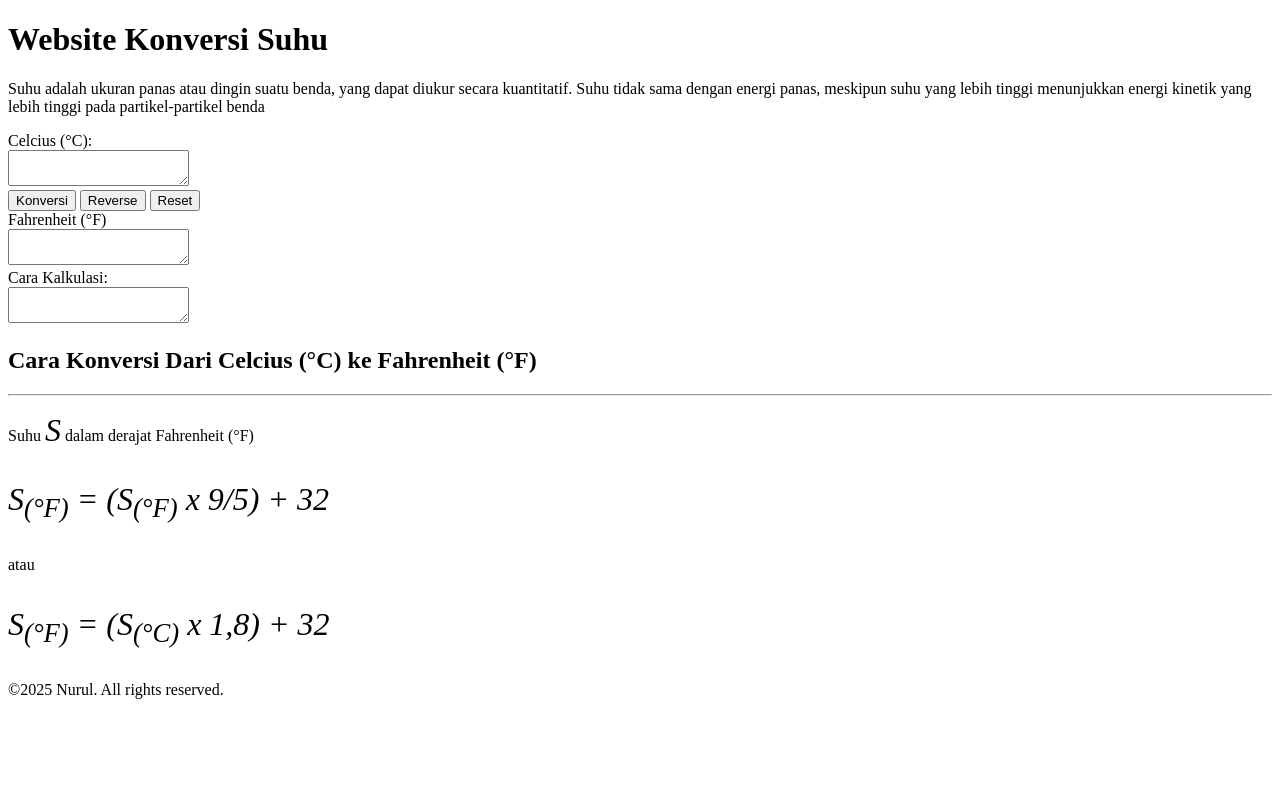
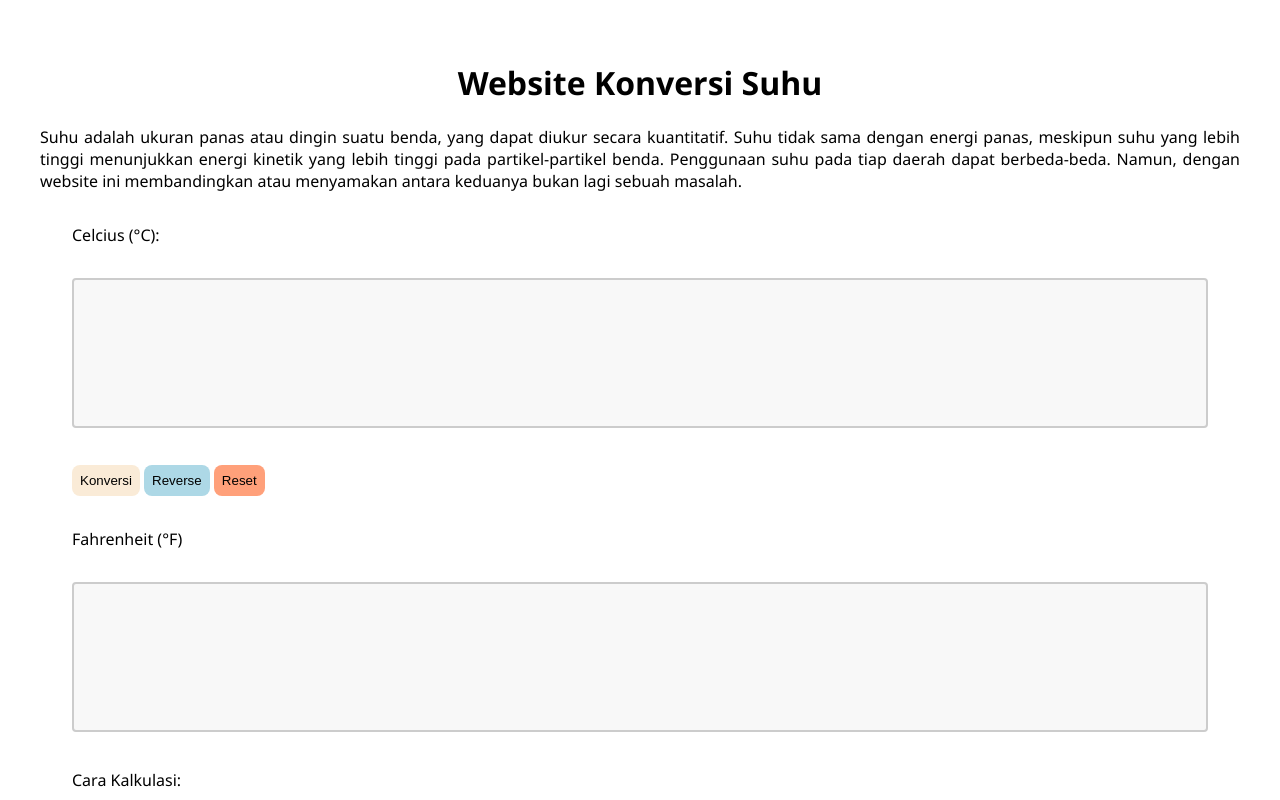
Before and after one commit to revou-fundamental-course/21-apr-25-nurull358, a plain HTML site: page index.html in a window 1280 px wide. Shown: the top 800 px of the page. Drawn offline with Linux system fonts and the light colour scheme.

Commit message:
update css

```diff
--- a/css/style.css
+++ b/css/style.css
@@ -1,3 +1,50 @@
+body {
+    padding: 32px;
+    text-align: center;
+    font-family:'Segoe UI', Tahoma, Geneva, Verdana, sans-serif
+}
+
+p, div {
+    text-align: justify;
+}
+
+button {
+    border: none;
+    padding: 8px;
+    border-radius: 8px;
+}
+
+.bg-1 {
+    background-color: antiquewhite;
+}
+
+.bg-2 {
+    background-color: lightblue;
+}
+
+.bg-3 {
+    background-color: lightsalmon;
+}
+.section-item {
+    margin: 32px;
+}
+
+.form-item {
+    margin-bottom: 8px;
+}
+
+textarea {
+    width: 100%;
+    height: 150px;
+    padding: 12px 20px;
+    box-sizing: border-box;
+    border: 2px solid #ccc;
+    border-radius: 4px;
+    background-color: #f8f8f8;
+    font-size: 16px;
+    resize: none;
+}
+
 .formula {
 font-style: italic;
 font-size: xx-large;
--- a/index.html
+++ b/index.html
@@ -18,44 +18,45 @@
     <main>
         <!-- introduction -->
         <section>
-            <!-- dummy intro -->
-            <p>Suhu adalah ukuran panas atau dingin suatu benda, yang dapat diukur secara kuantitatif. Suhu tidak sama dengan energi panas, meskipun suhu yang lebih tinggi menunjukkan energi kinetik yang lebih tinggi pada partikel-partikel benda</p>
+            <!-- intro -->
+            <p>Suhu adalah ukuran panas atau dingin suatu benda, yang dapat diukur secara kuantitatif. Suhu tidak sama dengan energi panas, meskipun suhu yang lebih tinggi menunjukkan energi kinetik yang lebih tinggi pada partikel-partikel benda. Penggunaan suhu pada tiap daerah dapat berbeda-beda. Namun, dengan website ini membandingkan atau menyamakan antara keduanya bukan lagi sebuah masalah. </p>
         </section>
 
         <!-- Form Konversi Suhu -->
-        <form>
-            <div>
+        <form class="section-content">
+            <div class="section-item">
                 <label for="konversi-input">Celcius (&deg;C):</label>
             </div>
 
-            <div>
+            <div class="section-item">
                 <textarea id="koversi-input"></textarea>
             </div>
 
             <!-- form action -->
-            <div>
-                <button>Konversi</button>
-                <button>Reverse</button>
-                <button>Reset</button>
+            <div class="section-item">
+                <button class="bg-1">Konversi</button>
+                <button class="bg-2">Reverse</button>
+                <button class="bg-3">Reset</button>
             </div>
         </form>
 
         <!-- hasil konversi suhu -->
-        <section>
-            <div>
+        <section class="section-content">
+            <div class="section-item">
                 <label for="result-input">Fahrenheit (&deg;F)</label>
             </div>
-            <div>
+
+            <div class="section-item">
                 <textarea id="result-input" readonly></textarea>
             </div>
         </section>
 
         <!-- penjelasan -->
-         <section>
-            <div>
+         <section class="section-content">
+            <div class="section-item">
                 <label for="calculate-detail">Cara Kalkulasi:</label>
             </div>
-            <div>
+            <div class="section-item">
                 <textarea id="calculate-detail" readonly></textarea>
             </div>
          </section>
```
